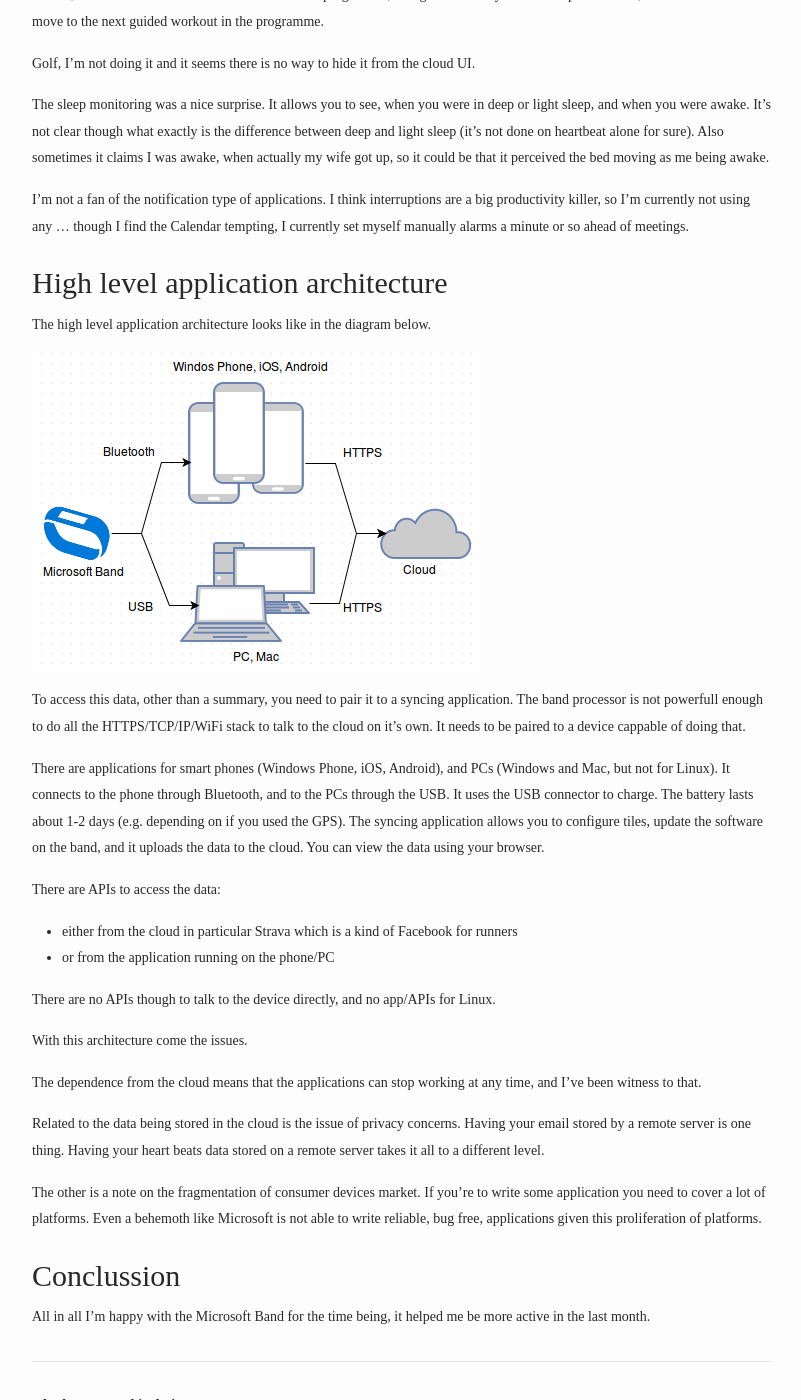
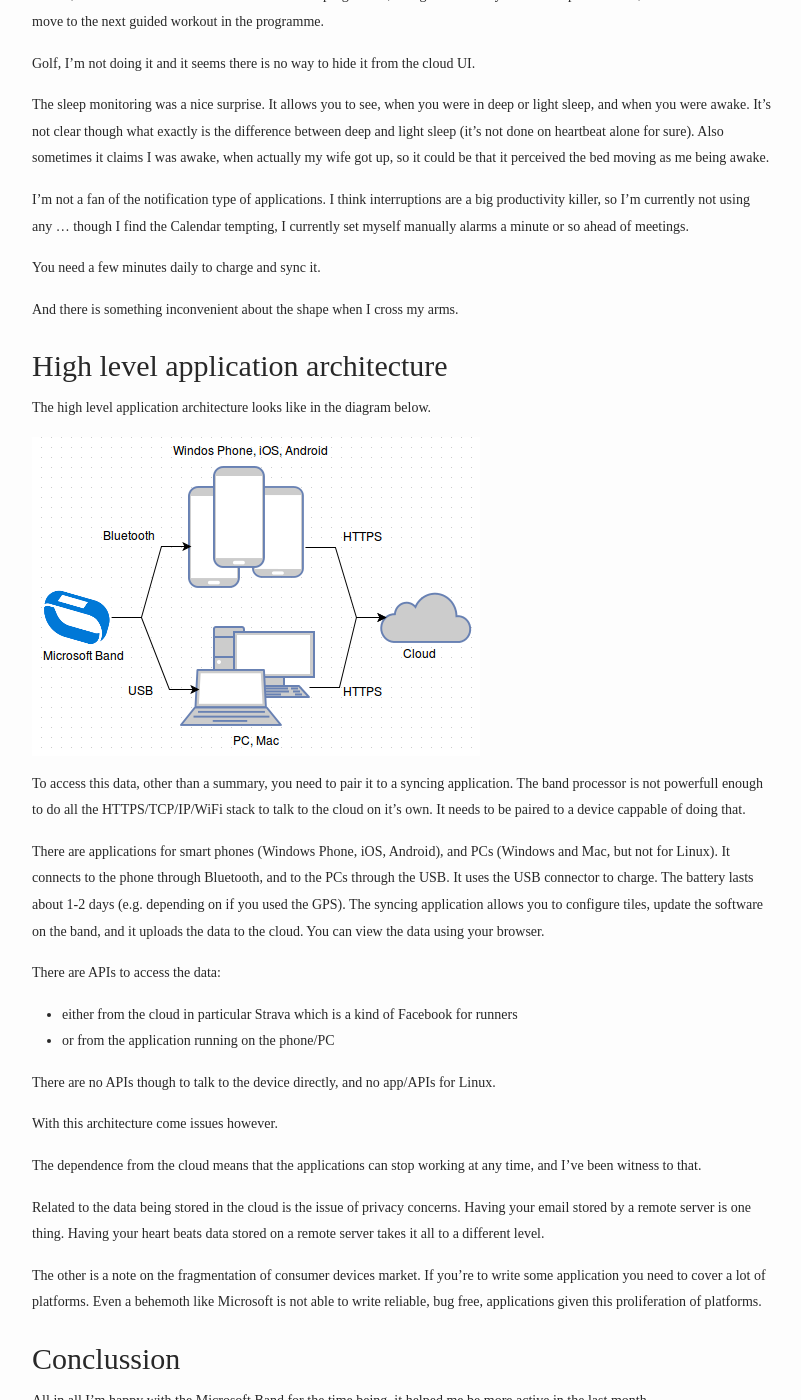
Before and after one commit to bajamircea/bajamircea.github.io, a Jekyll site: the page built from _posts/2016-01-27-ms-band-review.markdown, in a window 1280 px wide and 1400 px high, scrolled down 2942 px. Shown: the whole window, without its empty margins (238-1039 px from the left). Built offline with Jekyll 4.4.1, drawn with Linux system fonts in a browser that asks for light colours; nearby versions of some CDN libraries.

Commit message:
Minor fix

```diff
--- a/_posts/2016-01-27-ms-band-review.markdown
+++ b/_posts/2016-01-27-ms-band-review.markdown
@@ -143,6 +143,9 @@ are a big productivity killer, so I'm currently not using any ... though I find
 the Calendar tempting, I currently set myself manually alarms a minute or so
 ahead of meetings.
 
+You need a few minutes daily to charge and sync it.
+
+And there is something inconvenient about the shape when I cross my arms.
 
 # High level application architecture
 
@@ -171,7 +174,7 @@ There are APIs to access the data:
 There are no APIs though to talk to the device directly, and no app/APIs for
 Linux.
 
-With this architecture come the issues.
+With this architecture come issues however.
 
 The dependence from the cloud means that the applications can stop working at
 any time, and I've been witness to that.
```
